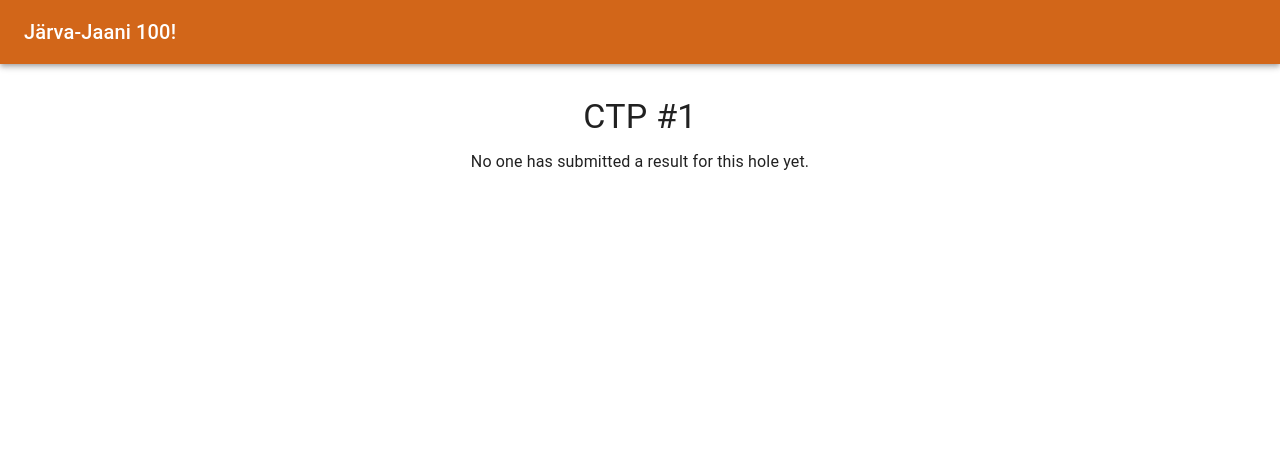
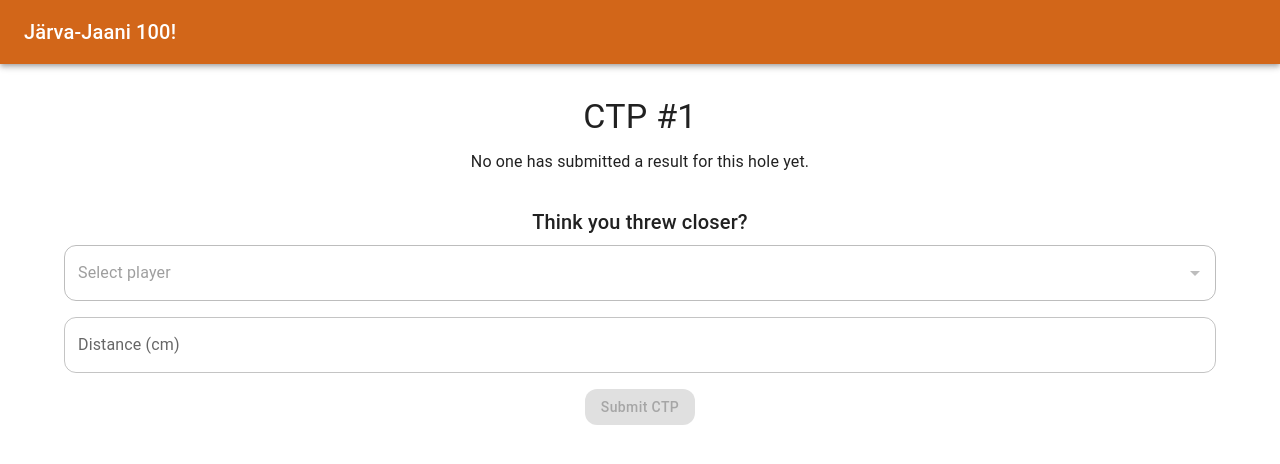
Before and after one commit to apunkto/jj100, a Next.js app: page /ctp/1 in a window 1280 px wide. Shown: the top 464 px of the page. Built offline with nearby package versions, Linux system fonts and the light colour scheme; no server answers.

Commit message:
ctp page

```diff
--- a/package.json
+++ b/package.json
@@ -17,6 +17,7 @@
     "@emotion/react": "^11.14.0",
     "@emotion/styled": "^11.14.0",
     "@mui/icons-material": "^7.0.2",
+    "@mui/lab": "^7.0.0-beta.11",
     "@mui/material": "^7.0.2",
     "next": "15.2.4",
     "react": "18.3.1",
--- a/src/api/useCtpApi.ts
+++ b/src/api/useCtpApi.ts
@@ -1,11 +1,13 @@
 export type CtpResult = {
+    hole: number
+    player_id: string
     player_name: string
     distance_cm: number
 }
 
+
 const API_BASE = process.env.NEXT_PUBLIC_API_BASE_URL || 'http://localhost:8787'
 
-const useCtpApi = () => {
 const getCtp = async (hole: number): Promise<CtpResult | null> => {
     try {
         const res = await fetch(`${API_BASE}/ctp/${hole}`)
@@ -17,7 +19,21 @@ const useCtpApi = () => {
     }
 }
 
-    return { getCtp }
+const submitCtp = async (hole: number, player_id: string, distance_cm: number) => {
+    const res = await fetch(`${API_BASE}/ctp/${hole}`, {
+        method: 'POST',
+        headers: {'Content-Type': 'application/json'},
+        body: JSON.stringify({player_id, distance_cm}),
+    })
+
+    if (!res.ok) throw new Error('Failed to submit CTP')
+    return await res.json()
 }
 
-export default useCtpApi
+
+export default function useCtpApi() {
+    return {
+        getCtp,
+        submitCtp,
+    }
+}
--- /dev/null
+++ b/src/api/usePlayerApi.ts
@@ -0,0 +1,22 @@
+export type Player = {
+    id: string
+    name: string
+}
+
+
+const API_BASE = process.env.NEXT_PUBLIC_API_BASE_URL || 'http://localhost:8787'
+
+const getPlayers = async (): Promise<Player[]> => {
+    const res = await fetch(`${API_BASE}/players`)
+    if (!res.ok) throw new Error('Failed to fetch players')
+    const result = await res.json() as { data: Player[] }
+    return result.data
+
+}
+
+
+export default function usePlayerApi() {
+    return {
+        getPlayers,
+    }
+}
--- a/src/pages/ctp/[hole].tsx
+++ b/src/pages/ctp/[hole].tsx
@@ -1,16 +1,29 @@
 import {useRouter} from 'next/router'
 import {useEffect, useState} from 'react'
-import {Box, Typography, CircularProgress} from '@mui/material'
+import {
+    Box,
+    Typography,
+    CircularProgress,
+    Button,
+    TextField, Autocomplete,
+} from '@mui/material'
 import Layout from '@/src/components/Layout'
 import useCtpApi, {CtpResult} from '@/src/api/useCtpApi'
+import usePlayerApi, {Player} from "@/src/api/usePlayerApi";
 
 export default function CtpHolePage() {
     const router = useRouter()
     const {hole} = router.query
-    const {getCtp} = useCtpApi()
+    const {getCtp, submitCtp} = useCtpApi()
+    const {getPlayers} = usePlayerApi()
+
 
     const [ctp, setCtp] = useState<CtpResult | null>(null)
     const [loading, setLoading] = useState(true)
+    const [players, setPlayers] = useState<Player[]>([])
+
+    const [selectedPlayer, setSelectedPlayer] = useState<Player | null>(null)
+    const [distance, setDistance] = useState<number | ''>('')
 
     useEffect(() => {
         if (!hole) return
@@ -19,7 +32,22 @@ export default function CtpHolePage() {
             setCtp(result)
             setLoading(false)
         })
+
+        getPlayers().then(setPlayers)
     }, [hole])
+
+    const handleSubmit = async () => {
+        if (!hole || !selectedPlayer || !distance) return
+        try {
+            await submitCtp(parseInt(hole as string), selectedPlayer.id, Number(distance))
+            const newCtp = await getCtp(parseInt(hole as string))
+            setCtp(newCtp)
+            setDistance('')
+            setSelectedPlayer(null)
+        } catch (err) {
+            alert('Failed to submit CTP')
+        }
+    }
 
     return (
         <Layout>
@@ -32,18 +60,48 @@ export default function CtpHolePage() {
                     <CircularProgress/>
                 ) : ctp?.player_name ? (
                     <>
-                        <Typography variant="h6">
-                            {ctp.player_name}
-                        </Typography>
-                        <Typography variant="h5">
-                            {ctp.distance_cm} cm
-                        </Typography>
+                        <Typography variant="h6">{ctp.player_name}</Typography>
+                        <Typography variant="h5">{ctp.distance_cm} cm</Typography>
                     </>
                 ) : (
-                    <Typography variant="body1">
-                        No one has submitted a result for this hole yet.
+                    <Typography>No one has submitted a result for this hole yet.</Typography>
+                )}
+
+                <Box mt={4}>
+                    <Typography variant="h6" gutterBottom>
+                        Think you threw closer?
                     </Typography>
-                )}
+
+                    <Autocomplete
+                        options={players.filter((p) => p.id !== ctp?.player_id)}
+                        getOptionLabel={(option) => option.name}
+                        value={selectedPlayer}
+                        disabled={!ctp}
+                        onChange={(_, newValue) => setSelectedPlayer(newValue)}
+                        renderInput={(params) => (
+                            <TextField {...params} label="Select player" fullWidth sx={{ mb: 2 }} />
+                        )}
+                    />
+
+
+                    <TextField
+                        label="Distance (cm)"
+                        type="number"
+                        fullWidth
+                        value={distance}
+                        onChange={(e) => setDistance(e.target.value === '' ? '' : Number(e.target.value))}
+                        sx={{mb: 2}}
+                    />
+
+                    <Button
+                        variant="contained"
+                        color="primary"
+                        onClick={handleSubmit}
+                        disabled={!selectedPlayer || distance === ''}
+                    >
+                        Submit CTP
+                    </Button>
+                </Box>
             </Box>
         </Layout>
     )
```
Also changed, not shown: 1 other file (tests, documents, lock files or other folders). Lines whose indentation alone changed are shown as unchanged.
